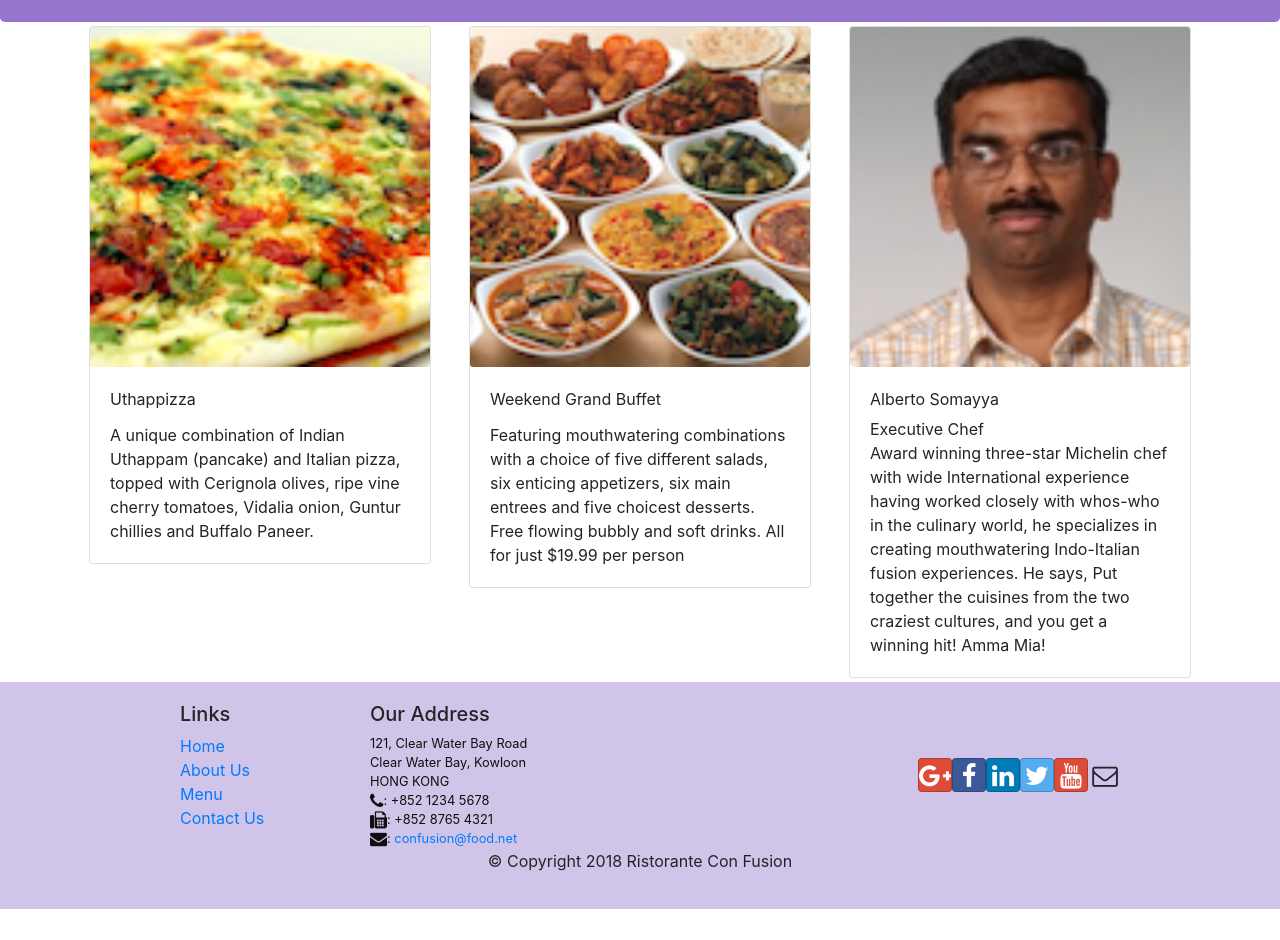
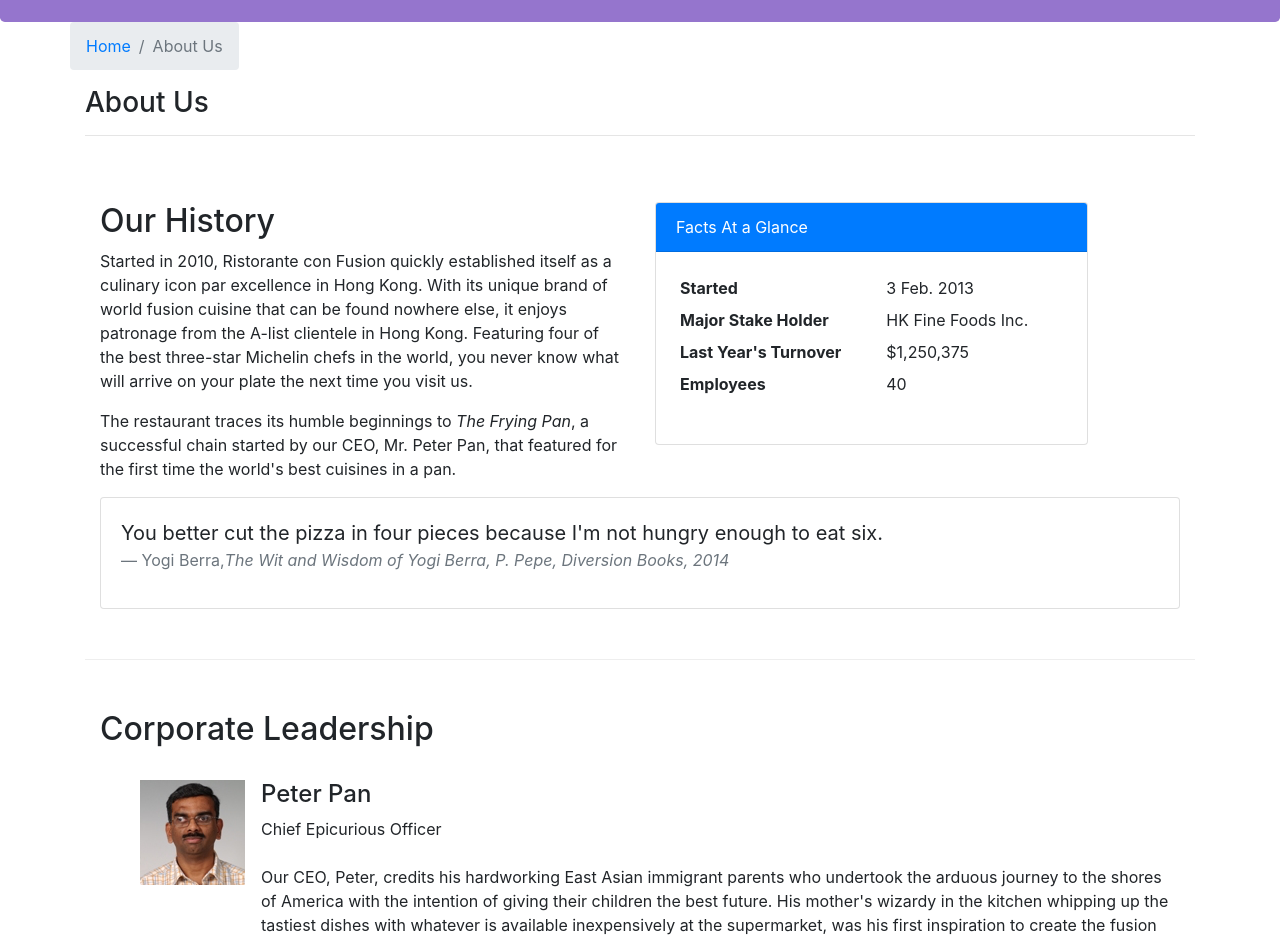
Before and after one commit to Bafarouk/confusionReact, a React (Create React App) app: page /aboutus in a window 1280 px wide. Before the commit this address led to /home. Shown: the part 320-1260 px from the top of the page. Before the commit the page ends 1229 px from the top, so only its background shows below. Built offline with nearby package versions, Linux system fonts and the light colour scheme.

Commit message:
Assgnment 2

```diff
--- /dev/null
+++ b/src/components/AboutComponent.js
@@ -0,0 +1,69 @@
+import React from 'react';
+import { Breadcrumb, BreadcrumbItem, Card, CardBody, CardHeader } from 'reactstrap';
+import { Link } from 'react-router-dom';
+import RenderLeader from './RenderLeaderComponent';
+
+function About(props) {
+
+    return(
+        <div className="container">
+            <div className="row">
+                <Breadcrumb>
+                    <BreadcrumbItem><Link to="/home">Home</Link></BreadcrumbItem>
+                    <BreadcrumbItem active>About Us</BreadcrumbItem>
+                </Breadcrumb>
+                <div className="col-12">
+                    <h3>About Us</h3>
+                    <hr />
+                </div>
+            </div>
+            <div className="row row-content">
+                <div className="col-12 col-md-6">
+                    <h2>Our History</h2>
+                    <p>Started in 2010, Ristorante con Fusion quickly established itself as a culinary icon par excellence in Hong Kong. With its unique brand of world fusion cuisine that can be found nowhere else, it enjoys patronage from the A-list clientele in Hong Kong.  Featuring four of the best three-star Michelin chefs in the world, you never know what will arrive on your plate the next time you visit us.</p>
+                    <p>The restaurant traces its humble beginnings to <em>The Frying Pan</em>, a successful chain started by our CEO, Mr. Peter Pan, that featured for the first time the world's best cuisines in a pan.</p>
+                </div>
+                <div className="col-12 col-md-5">
+                    <Card>
+                        <CardHeader className="bg-primary text-white">Facts At a Glance</CardHeader>
+                        <CardBody>
+                            <dl className="row p-1">
+                                <dt className="col-6">Started</dt>
+                                <dd className="col-6">3 Feb. 2013</dd>
+                                <dt className="col-6">Major Stake Holder</dt>
+                                <dd className="col-6">HK Fine Foods Inc.</dd>
+                                <dt className="col-6">Last Year's Turnover</dt>
+                                <dd className="col-6">$1,250,375</dd>
+                                <dt className="col-6">Employees</dt>
+                                <dd className="col-6">40</dd>
+                            </dl>
+                        </CardBody>
+                    </Card>
+                </div>
+                <div className="col-12">
+                    <Card>
+                        <CardBody className="bg-faded">
+                            <blockquote className="blockquote">
+                                <p className="mb-0">You better cut the pizza in four pieces because
+                                    I'm not hungry enough to eat six.</p>
+                                <footer className="blockquote-footer">Yogi Berra,
+                                <cite title="Source Title">The Wit and Wisdom of Yogi Berra,
+                                    P. Pepe, Diversion Books, 2014</cite>
+                                </footer>
+                            </blockquote>
+                        </CardBody>
+                    </Card>
+                </div>
+            </div>
+            <div className="row row-content">
+                <div className="col-12">
+                    <h2>Corporate Leadership</h2>
+                    <br/>
+                    <RenderLeader leaders={props.leaders} />
+                </div>
+            </div>
+        </div>
+    );
+}
+
+export default About;
--- a/src/components/MainComponent.js
+++ b/src/components/MainComponent.js
@@ -3,6 +3,7 @@ import Menu from './MenuComponent';
 import Home from './HomeComponent';
 import Header from './HeaderComponent';
 import Footer from './FooterComponent';
+import About from './AboutComponent';
 import DishDetail from './DishdetailComponent';
 import { DISHES } from '../shared/dishes';
 import {LEADERS} from '../shared/leaders';
@@ -52,6 +53,7 @@ class Main extends Component {
           <Route exact path="/menu" component={() => <Menu dishes={this.state.dishes} /> } />
           <Route path="/menu/:dishId" component={dishWithId} />
           <Route exact path="/contactus" component={Contact} />
+          <Route exact path="/aboutus" component={() => <About leaders={this.state.leaders} /> } />
           <Redirect to="/home" />
         </Switch>
         <Footer />
--- /dev/null
+++ b/src/components/RenderLeaderComponent.js
@@ -0,0 +1,40 @@
+import React from 'react';
+import {Media} from 'reactstrap';
+
+const RenderLeader = (props) =>  {
+
+    const leader = props.leaders.map((leader)=>{
+        return(
+            <Media key={leader.id} list>
+                <Media tag="li">
+                    <Media left className="mr-3 ">
+                        <Media src={leader.image} alt="" />
+                    </Media>
+                    <Media body>
+                        <Media heading>
+                            {leader.name}
+
+                        </Media>
+                        <Media body>
+                        {leader.designation}
+                        </Media>
+                        <br/>
+                        <Media body>
+                        {leader.description}
+                        </Media>
+                    </Media>
+                </Media>
+            </Media>
+        );
+    })
+
+
+    return(
+        <div>
+            {leader}
+        </div>
+    );
+
+}
+
+export default RenderLeader;
```
